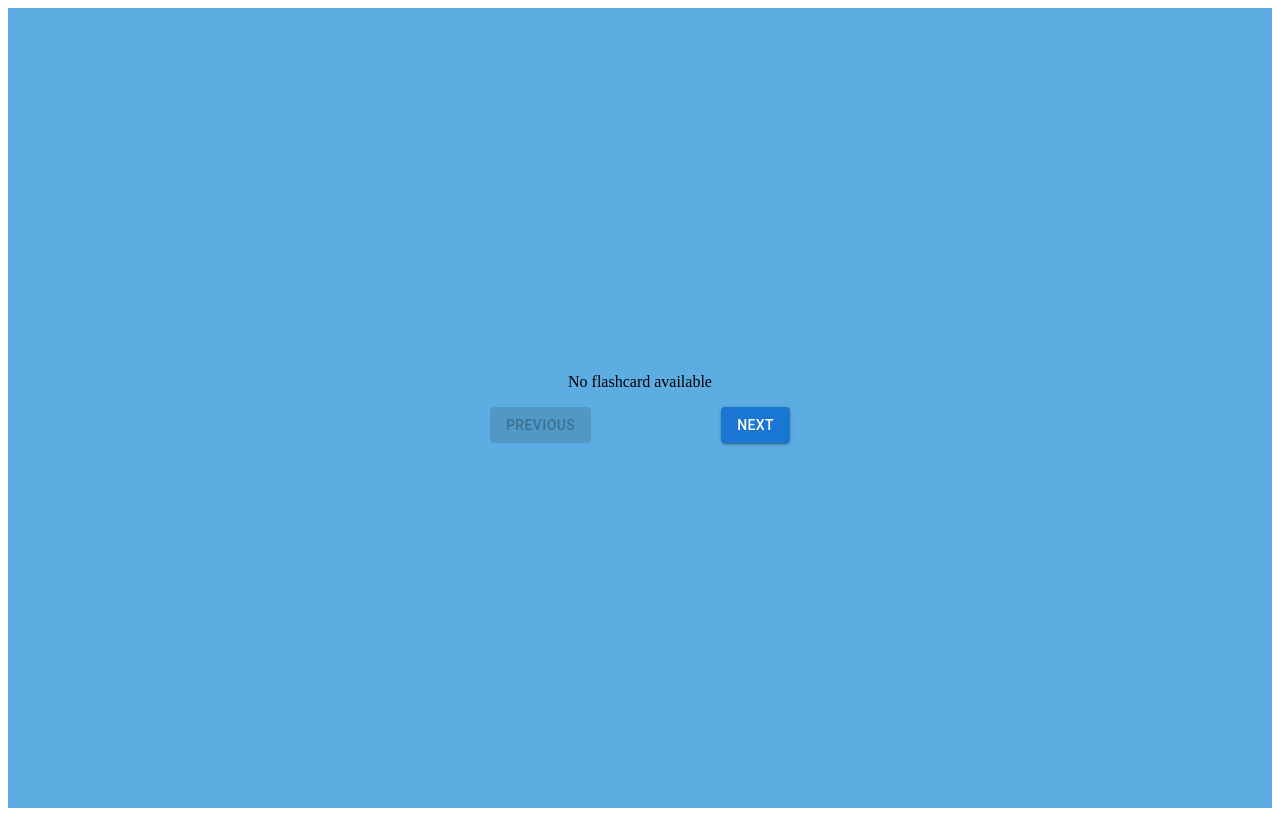
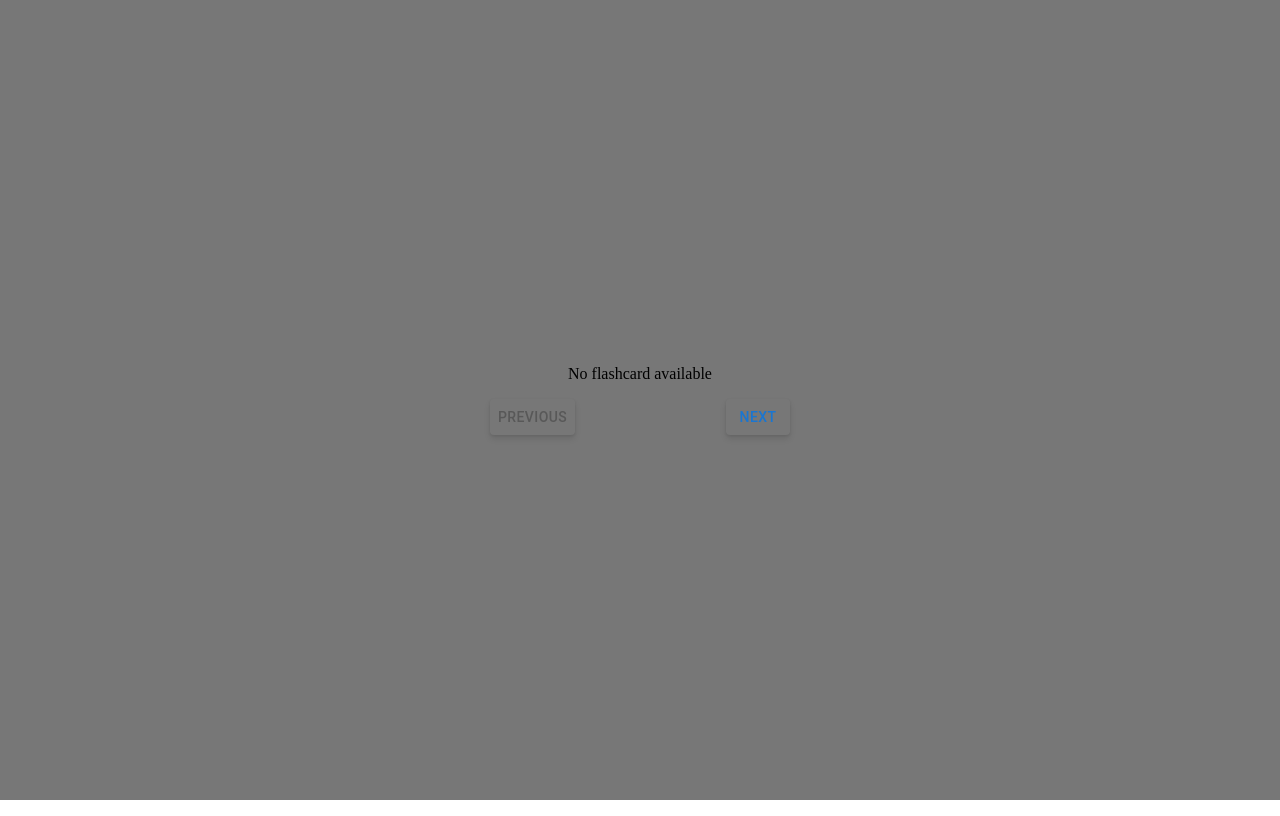
Before and after one commit to dishafaujdar/flash, a React (Vite) app: page /cards in a window 1280 px wide. Built offline with nearby package versions, Linux system fonts and the light colour scheme; no server answers.

Commit message:
added css

```diff
--- a/src/App.css
+++ b/src/App.css
@@ -1,3 +1,7 @@
-#root {
-  background-color:#5dade2
+body, html{
+    margin: 0;
+    padding: 0;
+    overflow-x: hidden;
+    height: 100%;
+    width: 100%;
 }
--- a/src/index.css
+++ b/src/index.css
@@ -1,3 +1,95 @@
+/* header CSS */
+.header {
+  background-color:	#777777;
+  width: 100vw;
+  height: 100vh;
+  display: flex;
+  justify-content: center;
+}
+
+.main-page{
+  margin: 0;
+  width: 100vw;
+  height: 100vh;
+  display: flex;
+  flex-direction: column;
+  align-items: center;
+  justify-content: flex-start;
+  background-color:	#777777;
+  padding: 16px;
+  box-sizing: border-box;
+  overflow-y: auto;
+}
+
+.button{
+  background: 	#999999;
+  border: none;
+  border-radius: 12px;
+  color: white;
+  padding: 12px 24px;
+  font-size: 20px;
+  cursor: pointer;
+  margin-left: 40px;
+  box-shadow: 0 4px 6px rgba(0, 0, 0, 0.1), 0 1px 3px rgba(0, 0, 0, 0.08);
+  transition: box-shadow 0.3s ease, transform 0.2s ease;
+  &:active{
+    box-shadow: 0 2px 4px rgba(0, 0, 0, 0.1);
+    transform: translateY(4px);
+  }
+}
+
+/* managing cards */
+
+ .cards-contanier {
+  display: grid;
+  /* grid-template-columns: repeat(7, 1fr); */
+  grid-template-columns: 1fr 1fr 1fr 1fr 1fr;
+  gap: 20px;
+  padding: 20px;
+}
+
+
+.card{
+width: 250px;
+height: 300px;
+border: 1px solid #ddd;
+border-radius: 8px;
+box-shadow: 0 4px 8px rgba(0, 0, 0, 0.1);
+position: relative;
+display: flex;
+flex-direction: column;
+justify-content: space-between;
+padding: 16px;
+box-sizing: border-box;
+}
+
+.card-content {
+  flex-grow: 1;
+  display: flex;
+  flex-direction: column;
+  justify-content: center;
+  top: 12px;
+}
+
+.icon-buttons {
+  display: flex;
+  justify-content: flex-end;
+  /* position: absolute; */
+  top: 1px;
+  right: 8px;
+  gap: 10px;
+}
+
+.page{
+  margin: 0;
+  width:100vw;
+  height: 100vh;
+  background-color:#777777;
+}
+
+
+
+
 /* src/components/FlashCard.css */
 .flashcard {
   width: 600px;
@@ -41,5 +133,5 @@
 }
 
 .flipped .flashcard-back {
-  transform: rotateY(0deg);
+  transform: rotateY(180deg);
 }
--- a/src/main.jsx
+++ b/src/main.jsx
@@ -1,7 +1,7 @@
 import { StrictMode } from 'react'
 import { createRoot } from 'react-dom/client'
 import App from './App.jsx'
-import './index.css'
+import './App.css'
 
 createRoot(document.getElementById('root')).render(
   <StrictMode>
--- a/src/pages/Cards.jsx
+++ b/src/pages/Cards.jsx
@@ -2,6 +2,7 @@
 import React, { useState, useEffect } from 'react';
 import { Box, Button } from '@mui/material';
 import styled from 'styled-components';
+import '../index.css';
 
 const Cards = () => {
   const [flipped, setFlipped] = useState(false);
@@ -43,12 +44,12 @@ const Cards = () => {
   const currentFlashcard = flashcards.length > 0 ? flashcards[currentIndex] : {};
 
   return (
-    <Box display="flex" flexDirection="column" justifyContent="center" alignItems="center" height="100vh" >
+    <Box className='main-page'  display="flex" flexDirection="column" justifyContent="center" alignItems="center" height="100vh" >
       {currentFlashcard.question ? (
         <CardContainer>
           <CardInner flipped={flipped} onClick={handleFlip}>
-            <FrontFace>{currentFlashcard.question}</FrontFace>
-            <BackFace>{currentFlashcard.answer}</BackFace>
+            <FrontFace className='card-content'>{currentFlashcard.question}</FrontFace>
+            <BackFace className='card-content'>{currentFlashcard.answer}</BackFace>
           </CardInner>
         </CardContainer>
       ) : (
@@ -56,10 +57,10 @@ const Cards = () => {
       )}
 
       <Box display="flex" justifyContent="space-between" alignItems="center" width="300px" mt={2}>
-        <Button variant="contained" onClick={handlePrev} disabled={currentIndex === 0}>
+        <Button className='button' onClick={handlePrev} disabled={currentIndex === 0}>
           Previous
         </Button>
-        <Button variant="contained" onClick={handleNext} disabled={currentIndex === flashcards.length - 1}>
+        <Button className='button' onClick={handleNext} disabled={currentIndex === flashcards.length - 1}>
           Next
         </Button>
       </Box>
@@ -68,7 +69,7 @@ const Cards = () => {
 };
 
 const CardContainer = styled.div`
-  width: 550px;
+  width: 620px;
   height: 300px;
   perspective: 1000px;
   cursor: pointer;
@@ -108,7 +109,7 @@ const FrontFace = styled(CardFace)`
 `;
 
 const BackFace = styled(CardFace)`
-  background-color: #3498db;
+  background-color: gray;
   color: #fff;
   transform: ${({ flipped }) => (flipped ? 'rotateY(0)' : 'rotateY(180deg)')};
 `;
--- a/src/pages/Editpage.jsx
+++ b/src/pages/Editpage.jsx
@@ -3,6 +3,8 @@ import { Box, Button, TextField, IconButton, Card, CardContent, Typography, Dial
 import { Edit, Delete } from '@mui/icons-material';
 import flashcard from './Insidecard';
 import axios from 'axios';
+import '../index.css';
+
 
 const ManageCards = () => {
   const [cards, setCards] = useState([]);
@@ -68,16 +70,31 @@ const ManageCards = () => {
   };
 
   return (
-    <Box display="flex" flexDirection="column" alignItems="center" p={2}>
-      <Button variant="contained" color="primary" onClick={() => { setIsEditing(false); handleOpenDialog(); }}>
-        Add Flashcard
+
+    <Box display="flex" flexDirection="column" alignItems="center" p={2} className='page'  >
+
+      <div className='button'>
+
+      <Button onClick={() => { setIsEditing(false); handleOpenDialog(); }}>
+        <Typography>Add Flashcard</Typography>
       </Button>
-      <Box mt={2}>
+      </div>
+
+      <div className='cards-contanier' >
+
+      <Box mt={2} display="flex" gap="16px" padding= "16px" flex-wrap= "wrap" >
         {cards.map(fc => (
-          <Card key={fc.id} variant="outlined" sx={{ mb: 2, width: '400px', position: 'relative' }}>
-            <CardContent>
+          <Card key={fc.id} variant="outlined" className='card' >
+            <div>
+
+              <CardContent className='card-content'>
+
                 <Typography variant="h6">{fc.question}</Typography>
                 <Typography variant="body2" color="textSecondary">{fc.answer}</Typography>
+                </CardContent>
+
+                <div className='icon-buttons'>
+
                 <IconButton
                   sx={{ position: 'absolute', top: 8, right: 60 }}
                   onClick={() => handleEdit(fc.id)}
@@ -90,10 +107,13 @@ const ManageCards = () => {
                 >
                   <Delete />
                 </IconButton>
-            </CardContent>
+              </div>
+            </div>
           </Card>
+
         ))}
       </Box>
+      </div>
 
       <Dialog open={openDialog} onClose={handleCloseDialog}>
         <DialogTitle>{isEditing ? 'Edit Flashcard' : 'Add Flashcard'}</DialogTitle>
--- a/src/pages/Headerpages.jsx
+++ b/src/pages/Headerpages.jsx
@@ -1,5 +1,6 @@
-import { useHref, useNavigate } from 'react-router-dom';
-import '../App.css';
+import { useNavigate } from 'react-router-dom';
+import { Typography } from '@mui/material';
+import '../index.css';
 
 const Header=()=> {
 
@@ -13,11 +14,11 @@ const Header=()=> {
   }
     return (
 
-      <div >
+      <div className='header'>
       <header>
-        <h1>TUF learning page with flip cards</h1>
-        <button onClick={handleCreate}>create your own</button>
-        <button onClick={handlecards}>go to cards section</button>
+        <Typography style={{marginTop:'350px',fontSize:'larger',fontWeight:'bolder'}}><h1>TUF learning page with flip cards</h1></Typography>
+        <button className='button' onClick={handleCreate}>create your own</button>
+        <button className='button' onClick={handlecards}>go to cards section</button>
       </header>
       </div>
     );
```
Lines whose indentation alone changed are shown as unchanged.
